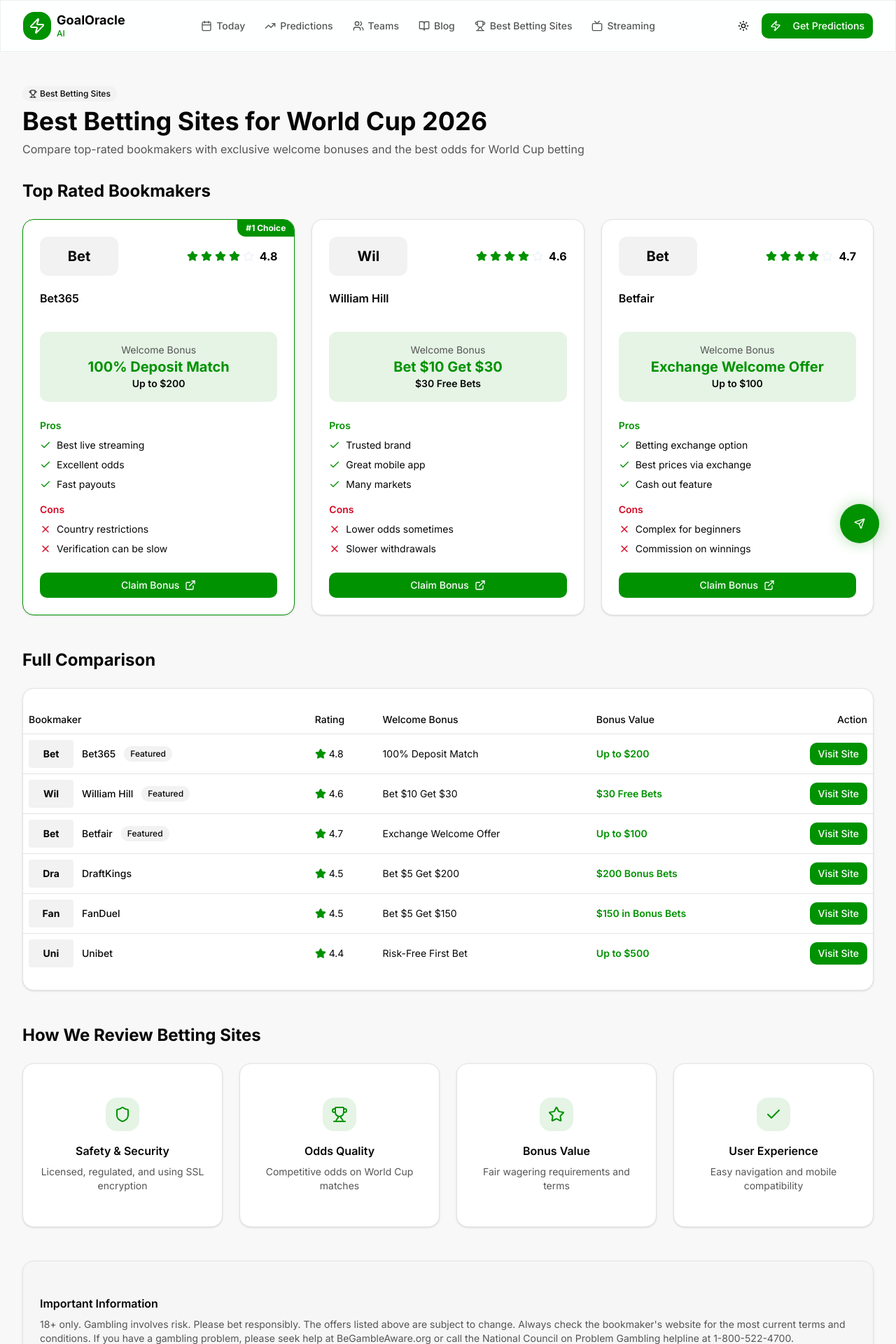
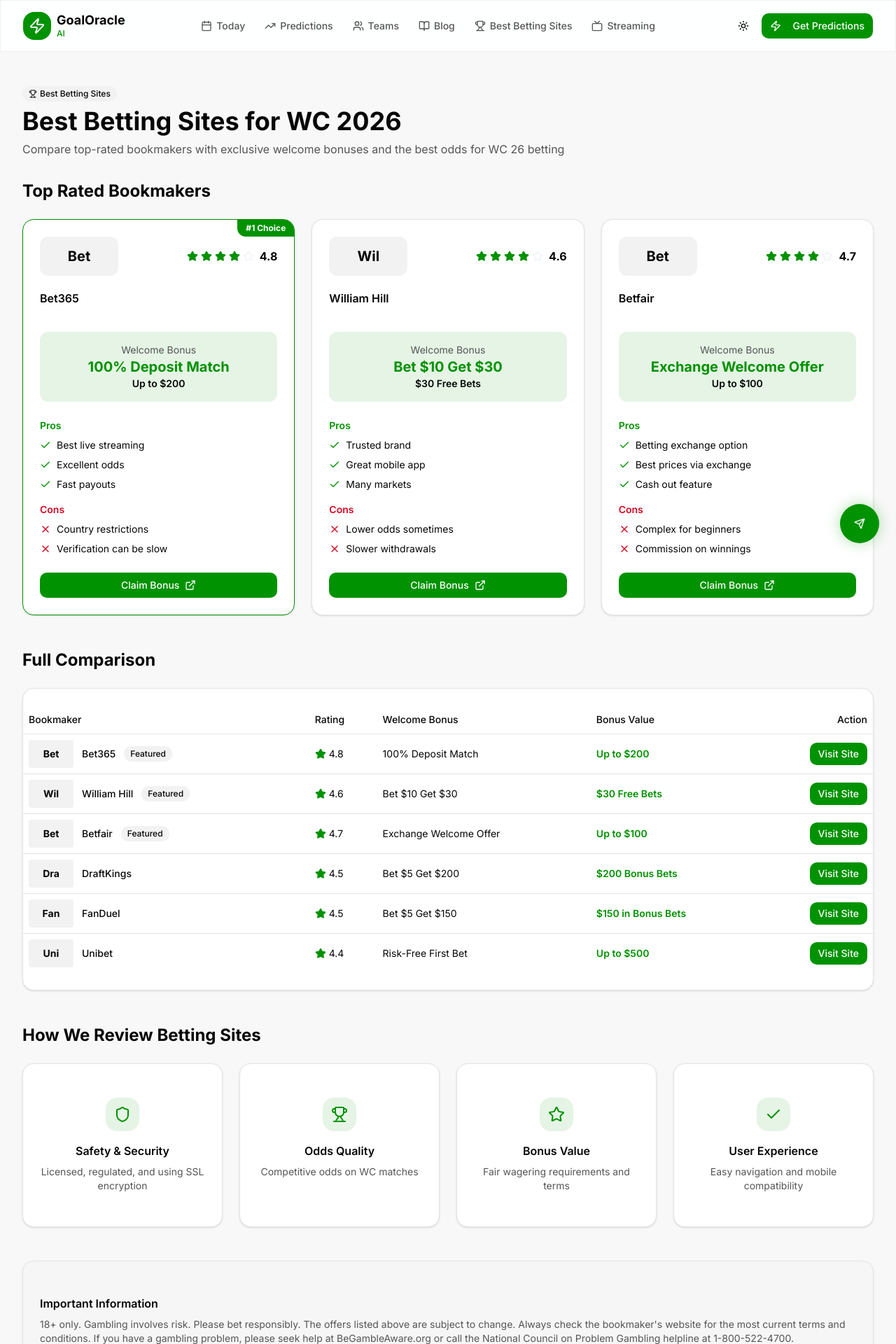
Before and after one commit to Amo451/GoalOracle, a Next.js app in the folder goal-oracle-final/: page /betting-sites in a window 1280 px wide. Shown: the top 1920 px of the page at 70% size. Built offline with nearby package versions, Linux system fonts and the light colour scheme.

Commit message:
Abbreviate 'World Cup 2026' to 'WC 2026'

```diff
--- a/goal-oracle-final/app/betting-sites/page.tsx
+++ b/goal-oracle-final/app/betting-sites/page.tsx
@@ -17,10 +17,10 @@ import { bookmakers } from "@/lib/data"
 
 export const metadata: Metadata = {
   title: "Best Betting Sites for World Cup 2026",
-  description: "Compare the best betting sites for FIFA World Cup 2026. Exclusive bonuses, expert reviews, and detailed comparisons to find your perfect bookmaker.",
+  description: "Compare the best betting sites for WC 2026. Exclusive bonuses, expert reviews, and detailed comparisons to find your perfect bookmaker.",
   openGraph: {
     title: "Best Betting Sites | GoalOracle AI",
-    description: "Compare the best betting sites for World Cup 2026 with exclusive bonuses.",
+    description: "Compare the best betting sites for WC 2026 with exclusive bonuses.",
   },
 }
 
@@ -36,9 +36,9 @@ export default function BettingSitesPage() {
           <Trophy className="h-3 w-3" />
           Best Betting Sites
         </Badge>
-        <h1 className="text-3xl font-bold lg:text-4xl">Best Betting Sites for World Cup 2026</h1>
+        <h1 className="text-3xl font-bold lg:text-4xl">Best Betting Sites for WC 2026</h1>
         <p className="mt-2 text-muted-foreground">
-          Compare top-rated bookmakers with exclusive welcome bonuses and the best odds for World Cup betting
+          Compare top-rated bookmakers with exclusive welcome bonuses and the best odds for WC 26 betting
         </p>
       </div>
 
@@ -185,7 +185,7 @@ export default function BettingSitesPage() {
               </div>
               <h3 className="font-semibold">Odds Quality</h3>
               <p className="mt-2 text-sm text-muted-foreground">
-                Competitive odds on World Cup matches
+                Competitive odds on WC matches
               </p>
             </CardContent>
           </Card>
```
